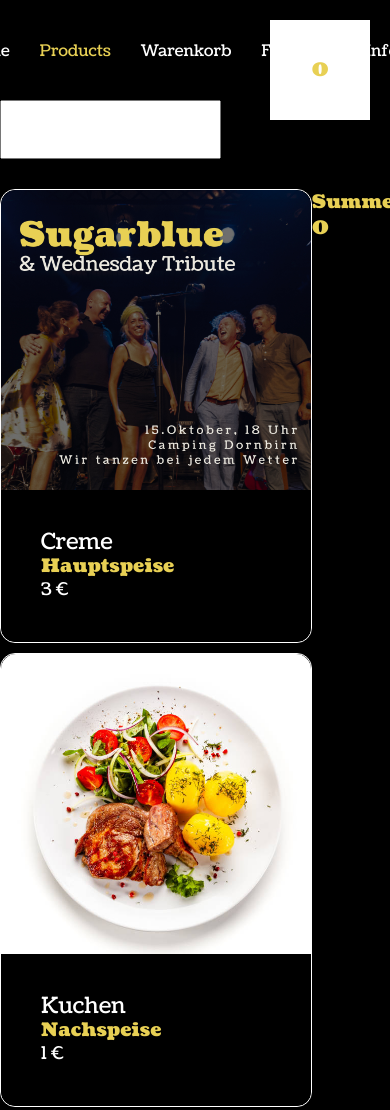
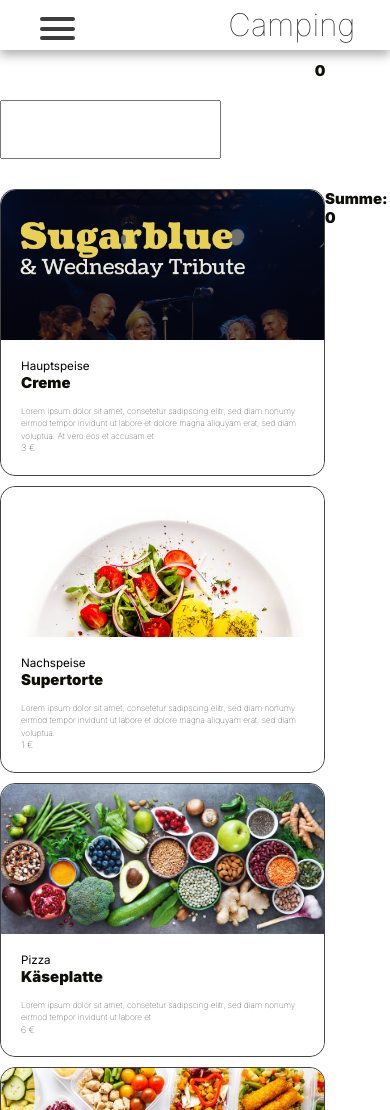
Before and after one commit to riedmann/Camping, a Gatsby site: page /products in a window 390 px wide. Shown: the top 1110 px of the page. Built offline with nearby package versions, Linux system fonts and the light colour scheme; Gatsby itself is replaced by a stand-in of ours.

Commit message:
added design to card

```diff
--- a/content/products/2022-10-11-creme.md
+++ b/content/products/2022-10-11-creme.md
@@ -4,5 +4,8 @@ name: Creme
 category: Hauptspeise
 image: /images/uploads/insta.jpg
 price: 3
+description: Lorem ipsum dolor sit amet, consetetur sadipscing elitr, sed diam
+  nonumy eirmod tempor invidunt ut labore et dolore magna aliquyam erat, sed
+  diam voluptua. At vero eos et accusam et
 ---
 3﻿13
--- a/content/products/2022-10-11-kuchen.md
+++ b/content/products/2022-10-11-kuchen.md
@@ -1,8 +1,11 @@
 ---
 layout: member
-name: Kuchen
+name: Supertorte
 category: Nachspeise
 image: /images/uploads/f3.jpeg
 price: 1
+description: Lorem ipsum dolor sit amet, consetetur sadipscing elitr, sed diam
+  nonumy eirmod tempor invidunt ut labore et dolore magna aliquyam erat, sed
+  diam voluptua.
 ---
 1﻿11
--- a/content/products/2022-10-11-käse.md
+++ b/content/products/2022-10-11-käse.md
@@ -1,8 +1,10 @@
 ---
 layout: member
-name: Käse
+name: Käseplatte
 category: Pizza
 image: /images/uploads/f2.jpeg
 price: 6
+description: Lorem ipsum dolor sit amet, consetetur sadipscing elitr, sed diam
+  nonumy eirmod tempor invidunt ut labore et
 ---
 3﻿3
--- a/src/components/card.js
+++ b/src/components/card.js
@@ -22,8 +22,9 @@ export default function Card(props) {
 
       </div>
       <div className={styles.description}>
-        <h2>{data.name}</h2>
-        <h3>{data.category}</h3>
+        <h2>{data.category}</h2>
+        <h3 className={styles.marginTop}>{data.name}</h3>
+        <p className={styles.detail}>{data.description}</p>
         <h4>{data.price} €</h4>
       </div>
     </div>
--- a/src/components/card.module.css
+++ b/src/components/card.module.css
@@ -8,39 +8,48 @@
   border-bottom-right-radius: 15px;
 
   line-height: 1.2em;
-  color:white;
-  height:100%;
-  border-color:white;
+  color: black;
+  height: 100%;
+  border-color: rgb(68, 68, 68);
   border-width: 1px;
 }
 
-.card:hover{
-  border-color:white;
-  border-width: 2px;
+.card:hover {
+  border-color: rgb(55, 166, 43);
+  -webkit-box-shadow: 10px 10px 52px -15px rgba(0, 0, 0, 0.75);
+  -moz-box-shadow: 10px 10px 52px -15px rgba(0, 0, 0, 0.75);
+  box-shadow: 10px 10px 52px -15px rgba(0, 0, 0, 0.75);
 }
 
 .description {
-  background-color: rgba(0, 0, 0, 0.926);
-  padding: 40px;
+  background-color: white;
+  padding: 20px;
   border-bottom-left-radius: 15px;
   border-bottom-right-radius: 15px;
   line-height: 1.5em;
-
 }
 .description h5 {
   margin-top: 10px;
 }
 
-.description h2{
+.description h2 {
   font-size: 1.4em;
 }
 
-.image{
+.image {
   height: 100%;
 }
 
-.imageContainer{
-  height: 300px ;
+.imageContainer {
+  height: 150px;
   border-top-left-radius: 15px;
   border-top-right-radius: 15px;
 }
+
+.detail {
+  margin-top: 15px;
+}
+
+.marginTop {
+  margin-top: 5px;
+}
--- a/src/components/layout.module.css
+++ b/src/components/layout.module.css
@@ -1,5 +1,5 @@
 .layout{
-    background-color: black;
+
     min-height: 100vh;
 }
 
--- a/src/components/navbar.js
+++ b/src/components/navbar.js
@@ -1,32 +1,75 @@
-import { Link } from "gatsby"
-import React, {  } from "react"
-import * as styles from "./navbar.module.css"
-
+import { Link } from "gatsby";
+import React from "react";
+import * as styles from "./navbar.module.css";
+import "../styles/menu.css";
 
 export default function Navbar() {
-
   return (
-    <nav className={styles.navbar}>
-      <div className={styles.bar}>
-        <ul>
+    <nav class="navbar">
+      <div class="navbar-container container">
+        <input type="checkbox" name="" id="" />
+        <div class="hamburger-lines">
+          <span class="line line1"></span>
+          <span class="line line2"></span>
+          <span class="line line3"></span>
+        </div>
+        <ul class="menu-items">
           <li>
-            <Link to="/" activeClassName={styles.selected}>Home</Link>
-          </li>
-          <li>
-            <Link to="/products" activeClassName={styles.selected}>Products</Link>
+            <Link to="/products" activeClassName={styles.selected}>
+              Products
+            </Link>
           </li>
 
           <li>
-            <Link to="/cart" activeClassName={styles.selected}>Warenkorb</Link>
-          </li>
-          <li>
-            <Link to="/form" activeClassName={styles.selected}>Fromular</Link>
-          </li>
-          <li>
-            <Link to="/about" activeClassName={styles.selected}>Info</Link>
+            <Link to="/cart" activeClassName={styles.selected}>
+              Warenkorb
+            </Link>
           </li>
         </ul>
+        <h1 class="logo">Camping</h1>
       </div>
     </nav>
-  )
+    // <nav className={styles.navbar}>
+    //   <div className={styles.hamburger}>
+    //     <div className={styles.row}>
+    //       <input type="checkbox" id="hamburg" className={styles.input}/>
+    //       <label for="hamburg" className={styles.hamburg}>
+    //         <span className={styles.line}></span>
+    //         <span className={styles.line}></span>
+    //         <span className={styles.line}></span>
+    //       </label>
+    //     </div>
+    //   </div>
+    //   <div className={styles.bar}>
+    //     <ul>
+    // <li>
+    //   <Link to="/" activeClassName={styles.selected}>
+    //     Home
+    //   </Link>
+    // </li>
+    // <li>
+    //   <Link to="/products" activeClassName={styles.selected}>
+    //     Products
+    //   </Link>
+    // </li>
+
+    // <li>
+    //   <Link to="/cart" activeClassName={styles.selected}>
+    //     Warenkorb
+    //   </Link>
+    // </li>
+    // <li>
+    //   <Link to="/form" activeClassName={styles.selected}>
+    //     Fromular
+    //   </Link>
+    // </li>
+    // <li>
+    //   <Link to="/about" activeClassName={styles.selected}>
+    //     Info
+    //   </Link>
+    // </li>
+    //     </ul>
+    //   </div>
+    // </nav>
+  );
 }
--- a/src/pages/products.js
+++ b/src/pages/products.js
@@ -60,6 +60,7 @@ export const query = graphql`
             name
             price
             category
+            description
             image
           }
         }
--- a/src/styles/global.css
+++ b/src/styles/global.css
@@ -1,43 +1,21 @@
-
-/* coustard-regular - latin */
-@font-face {
-  font-family: 'Coustard';
-  font-style: normal;
-  font-weight: 400;
-  src: url('../fonts/coustard-v16-latin-regular.eot'); /* IE9 Compat Modes */
-  src: local(''),
-       url('../fonts/coustard-v16-latin-regular.eot?#iefix') format('embedded-opentype'), /* IE6-IE8 */
-       url('../fonts/coustard-v16-latin-regular.woff2') format('woff2'), /* Super Modern Browsers */
-       url('../fonts/coustard-v16-latin-regular.woff') format('woff'), /* Modern Browsers */
-       url('../fonts/coustard-v16-latin-regular.ttf') format('truetype'), /* Safari, Android, iOS */
-       url('../fonts/coustard-v16-latin-regular.svg#Coustard') format('svg'); /* Legacy iOS */
-}
-/* coustard-900 - latin */
-@font-face {
-  font-family: 'Coustard';
-  font-style: normal;
-  font-weight: 900;
-  src: url('../fonts/coustard-v16-latin-900.eot'); /* IE9 Compat Modes */
-  src: local(''),
-       url('../fonts/coustard-v16-latin-900.eot?#iefix') format('embedded-opentype'), /* IE6-IE8 */
-       url('../fonts/coustard-v16-latin-900.woff2') format('woff2'), /* Super Modern Browsers */
-       url('../fonts/coustard-v16-latin-900.woff') format('woff'), /* Modern Browsers */
-       url('../fonts/coustard-v16-latin-900.ttf') format('truetype'), /* Safari, Android, iOS */
-       url('../fonts/coustard-v16-latin-900.svg#Coustard') format('svg'); /* Legacy iOS */
-}
+@import url('https://fonts.googleapis.com/css2?family=Inter:wght@100;300;400;600;900&display=swap');
 
 :root {
-  --h1-color: #e8d054;
+  --h1-color: #100e09;
+  --h2-color: black;
 }
 
 * {
   margin: 0px;
   padding: 0px;
-  color: white;
+  color: black;
   box-sizing: border-box;
 }
+
 body {
-  font-family: "Coustard", serif;
+  font-family: 'Inter', sans-serif;
+  font-weight: 100;
+  font-size: 0.8em;
 
 }
 
@@ -45,13 +23,15 @@ body {
 h1 {
   color: var(--h1-color);
   font-size: 3em;
+  font-weight: 100;
 }
 h2 {
-  color: white;
-  font-size: 1.5em;
-  font-weight: 100;
+  color: var(--h2-color);
+  font-size: 2em;
+  font-weight: 400;
 }
 h3 {
+  font-size: 1.8em;
   color: var(--h1-color);
 }
 h4 {
@@ -69,7 +49,7 @@ h5 {
     font-size: 7em;
   }
   h2 {
-    color: white;
+    color: var(--h2-color);
     font-size: 3em;
     font-weight: 100;
   }
--- /dev/null
+++ b/src/styles/menu.css
@@ -0,0 +1,271 @@
+@import url("https://fonts.googleapis.com/css2?family=Poppins:ital,wght@0,300;0,400;0,500;0,600;0,700;0,800;0,900;1,200;1,300;1,400;1,500;1,600;1,700;1,800;1,900&display=swap");
+
+*,
+*::after,
+*::before {
+  box-sizing: border-box;
+  padding: 0;
+  margin: 0;
+}
+
+.container {
+  max-width: 1200px;
+  width: 90%;
+  margin: auto;
+}
+
+.btn {
+  display: inline-block;
+  padding: 0.5em 1.5em;
+  text-decoration: none;
+  border-radius: 50px;
+  cursor: pointer;
+  outline: none;
+  margin-top: 1em;
+  text-transform: uppercase;
+  font-weight: small;
+}
+
+.btn-primary {
+  color: #fff;
+  background: #16a083;
+}
+
+.btn-primary:hover {
+  background: #117964;
+  transition: background 0.3s ease-in-out;
+}
+
+/* ............/navbar/............ *
+
+/* desktop mode............/// */
+
+.navbar input[type="checkbox"],
+.navbar .hamburger-lines {
+  display: none;
+}
+
+.navbar {
+  box-shadow: 0px 5px 10px 0px #aaa;
+  position: fixed;
+  width: 100%;
+  background: #fff;
+  color: #000;
+  opacity: 0.85;
+  height: 50px;
+  z-index: 12;
+}
+
+.navbar-container {
+  display: flex;
+  justify-content: space-between;
+  height: 64px;
+  align-items: center;
+}
+
+.menu-items {
+  order: 2;
+  display: flex;
+}
+
+.menu-items li {
+  list-style: none;
+  margin-left: 1.5rem;
+  margin-bottom: 0.5rem;
+  font-size: 1.2rem;
+}
+
+.menu-items a {
+  text-decoration: none;
+  color: #444;
+  font-weight: 500;
+  transition: color 0.3s ease-in-out;
+}
+
+.menu-items a:hover {
+  color: #117964;
+  transition: color 0.3s ease-in-out;
+}
+
+.logo {
+  order: 1;
+  font-size: 2.3rem;
+  margin-bottom: 0.5rem;
+}
+
+/* ............//// Showcase styling ////......... */
+
+/* ......../ media query /.......... */
+
+@media (max-width: 768px) {
+  .navbar {
+    opacity: 0.95;
+  }
+
+  .navbar-container input[type="checkbox"],
+  .navbar-container .hamburger-lines {
+    display: block;
+  }
+
+  .navbar-container {
+    display: block;
+    position: relative;
+    height: 64px;
+  }
+
+  .navbar-container input[type="checkbox"] {
+    position: absolute;
+    display: block;
+    height: 32px;
+    width: 30px;
+    top: 20px;
+    left: 20px;
+    z-index: 5;
+    opacity: 0;
+  }
+
+  .navbar-container .hamburger-lines {
+    display: block;
+    height: 23px;
+    width: 35px;
+    position: absolute;
+    top: 17px;
+    left: 20px;
+    z-index: 2;
+    display: flex;
+    flex-direction: column;
+    justify-content: space-between;
+  }
+
+  .navbar-container .hamburger-lines .line {
+    display: block;
+    height: 4px;
+    width: 100%;
+    border-radius: 10px;
+    background: #333;
+  }
+
+  .navbar-container .hamburger-lines .line1 {
+    transform-origin: 0% 0%;
+    transition: transform 0.4s ease-in-out;
+  }
+
+  .navbar-container .hamburger-lines .line2 {
+    transition: transform 0.2s ease-in-out;
+  }
+
+  .navbar-container .hamburger-lines .line3 {
+    transform-origin: 0% 100%;
+    transition: transform 0.4s ease-in-out;
+  }
+
+  .navbar .menu-items {
+    padding-top: 100px;
+    background: #fff;
+    height: 100vh;
+    max-width: 300px;
+    transform: translate(-150%);
+    display: flex;
+    flex-direction: column;
+    margin-left: -40px;
+    padding-left: 50px;
+    transition: transform 0.5s ease-in-out;
+    box-shadow: 5px 0px 10px 0px #aaa;
+  }
+
+  .navbar .menu-items li {
+    margin-bottom: 1.5rem;
+    font-size: 1.3rem;
+    font-weight: 500;
+  }
+
+  .logo {
+    position: absolute;
+    top: 5px;
+    right: 15px;
+    font-size: 2rem;
+  }
+
+  .navbar-container input[type="checkbox"]:checked ~ .menu-items {
+    transform: translateX(0);
+  }
+
+  .navbar-container input[type="checkbox"]:checked ~ .hamburger-lines .line1 {
+    transform: rotate(35deg);
+  }
+
+  .navbar-container input[type="checkbox"]:checked ~ .hamburger-lines .line2 {
+    transform: scaleY(0);
+  }
+
+  .navbar-container input[type="checkbox"]:checked ~ .hamburger-lines .line3 {
+    transform: rotate(-35deg);
+  }
+
+  @media (max-width: 500px) {
+    html {
+      font-size: 65%;
+    }
+
+    .navbar .menu-items li {
+      font-size: 1.6rem;
+    }
+
+    .testimonial-container {
+      flex-direction: column;
+      text-align: center;
+    }
+
+    .food-menu-container img {
+      margin: auto;
+    }
+
+    .food-menu-item {
+      flex-direction: column;
+      text-align: center;
+    }
+
+    .form-container {
+      width: 90%;
+    }
+
+    .contact-container {
+      display: flex;
+      flex-direction: column;
+    }
+
+    .contact-img {
+      width: 90%;
+      margin: 3rem auto;
+    }
+
+    .logo {
+      position: absolute;
+      top: 06px;
+      right: 15px;
+      font-size: 3rem;
+    }
+
+    .navbar .menu-items li {
+      margin-bottom: 2.5rem;
+      font-size: 1.8rem;
+      font-weight: 500;
+    }
+  }
+
+  @media (min-width: 769px) and (max-width: 1200px) {
+    .img-container h3 {
+      font-size: 1.5rem;
+    }
+
+    .img-container .btn {
+      font-size: 0.7rem;
+    }
+  }
+
+  @media (orientation: landscape) and (max-height: 500px) {
+    .showcase-area {
+      height: 50vmax;
+    }
+  }
+}
--- a/static/admin/config.yml
+++ b/static/admin/config.yml
@@ -26,4 +26,5 @@ collections:
       - { label: "Kategorie", name: "category", widget: "select", options: ["Hauptspeise", "Pizza", "Nachspeise"]}
       - { label: "Image", name: "image", widget: "image" }
       - { label: "Preis", name: "price", widget: "number" }
+      - { label: "Beschreibung", name: "description", widget: "string"}
       - { label: "Body", name: "body", widget: "markdown" }
```
Also changed, not shown: src/components/navbar.module.css (+61 -3 lines).
